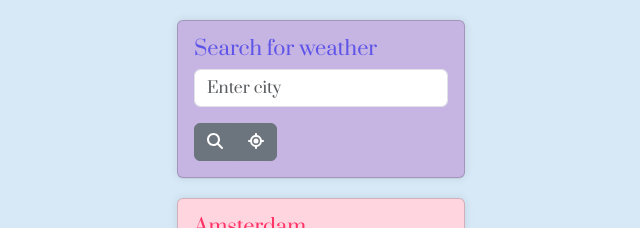
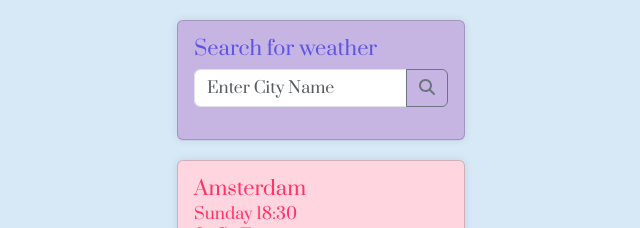
Before and after one commit to Victoria-Bruno/my-react-weather-app, a React (Vite) app: page / in a window 1280 px wide. Shown: the top 228 px of the page, without its empty margins (319-959 px from the left). Built offline with nearby package versions, Linux system fonts and the light colour scheme.

Commit message:
Fetch data from API, change button

```diff
--- a/src/components/Search.jsx
+++ b/src/components/Search.jsx
@@ -1,29 +1,65 @@
 import "./Search.css";
+import { useState } from "react";
 import Card from 'react-bootstrap/Card';
 import Form from 'react-bootstrap/Form';
 import Button from 'react-bootstrap/Button';
-import ButtonGroup from 'react-bootstrap/ButtonGroup';
+import InputGroup from 'react-bootstrap/InputGroup';
 import { FontAwesomeIcon } from '@fortawesome/react-fontawesome';
 import {faMagnifyingGlass} from '@fortawesome/free-solid-svg-icons';
-import {faLocationCrosshairs} from '@fortawesome/free-solid-svg-icons';
+import axios from "axios";
 
 
 const Search = () => {
-    return <Card style={{width: "18rem"}}  className="Search">
-    <Form>
+  const [city, setCity] = useState(" ");
+  const [weather, setWeather] = useState(" ");
+
+  const handleInputCity = (event) => {
+    event.preventDefault();
+    setCity(event.target.value);
+    console.log(event.target.value)
+  };
+
+  let apiKey= "559d4e8adbce809e1299cc093a978168";
+  let unit = "metric";
+  let apiUrl = `https://api.openweathermap.org/data/2.5/weather?q=${city}&appid=${apiKey}&units=${unit}`;
+
+  const handleSubmit = (event) => {
+    event.preventDefault();
+    axios.get(apiUrl).then(saveResponse);
+  }
+
+  const saveResponse = (response) => {
+    setWeather(
+      { temperature: response.data.main.temp,
+      description: response.data.weather[0].description,
+      humidity: response.data.main.humidity,
+      wind: response.data.wind.speed,
+      icon: `https://openweathermap.org/img/wn/${response.data.weather[0].icon}@2x.png`
+      }
+    )
+    console.log(weather);
+  }
+
+    return (
+    <Card style={{width: "18rem"}}  className="Search">
+    <Form onSubmit={handleSubmit}>
       <Card.Body>
         <Card.Title>Search for weather</Card.Title>
-        <Form.Group className="mb-3">
-        <Form.Control type="text" placeholder="Enter city" />
-        </Form.Group>
-          <ButtonGroup aria-label="Basic example">
-          <Button variant="secondary">
-          <FontAwesomeIcon icon={faMagnifyingGlass} /></Button>
-          <Button variant="secondary"><FontAwesomeIcon icon={faLocationCrosshairs} /></Button>
-      </ButtonGroup>
+        <InputGroup className="mb-3">
+        <Form.Control
+          placeholder="Enter City Name"
+          aria-label="Enter City Name"
+          aria-describedby="basic-addon2"
+          onChange={handleInputCity}
+        />
+        <Button variant="outline-secondary" id="button-addon2" >
+        <FontAwesomeIcon icon={faMagnifyingGlass} />
+        </Button>
+      </InputGroup>
       </Card.Body>
     </Form>
     </Card>
+    );
 };
 
 export default Search;
--- a/src/components/Weather.jsx
+++ b/src/components/Weather.jsx
@@ -12,6 +12,7 @@ export default function Weather() {
       humidity: 80,
       imgUrl: "https://ssl.gstatic.com/onebox/weather/64/cloudy.png"
     };
+
 
     return (
         <Card style={{width: "18rem"}} className="Weather">
```
